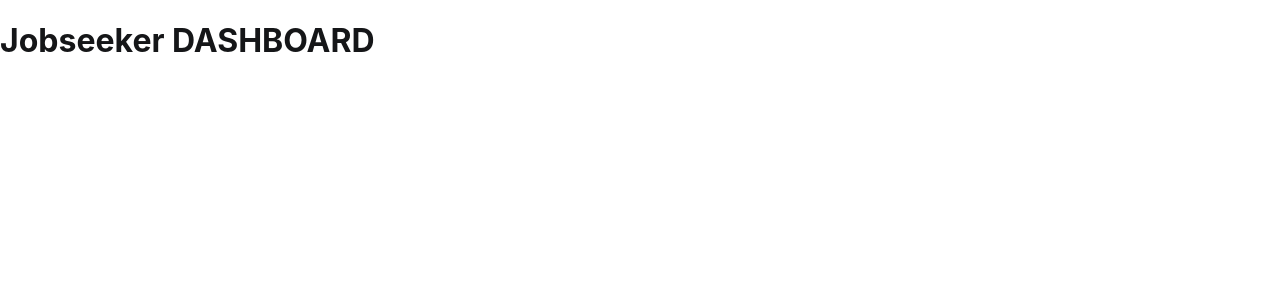
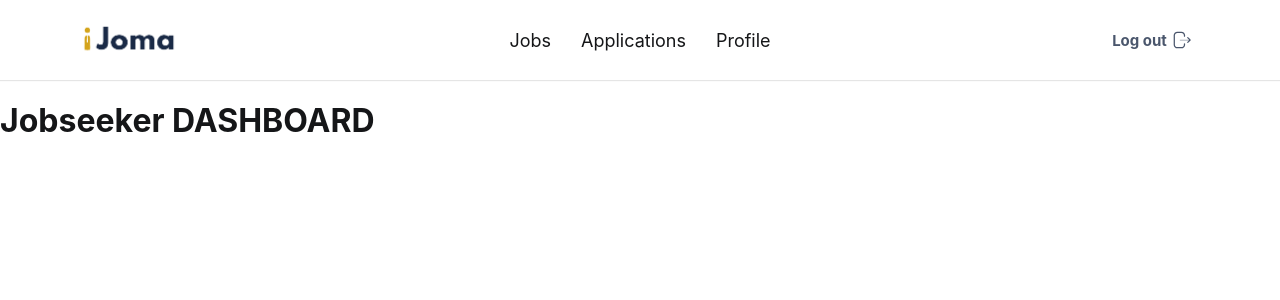
Before and after one commit to iJomaCoding/ijomaa, a React (Vite) app: page /jobseeker/dashboard in a window 1280 px wide. Shown: the top 300 px of the page. Built offline with nearby package versions, Linux system fonts and the light colour scheme; the HTML template or start-up script is replaced by a standard one.

Commit message:
Added  some headers and styles

```diff
--- a/src/components/Hero/Landingpage.module.css
+++ b/src/components/Hero/Landingpage.module.css
@@ -9,8 +9,9 @@
   font-size: 3em;
   color: var(--darkblue);
 }
+
 .featuredName p {
-  margin: 20px 0 20px 0;
+  margin: 20px 0;
   font-weight: 600;
 }
 
@@ -20,8 +21,7 @@
   align-items: center;
   font-size: 1.2em;
   color: var(--darkblue);
-  margin-top: -20px;
-  margin-bottom: -20px;
+  margin: -20px 0;
 }
 
 .typeText {
@@ -57,15 +57,15 @@
   width: 110%;
   height: 110%;
   object-fit: cover;
-  transition: width 0.6s ease, height 0.6s ease; /* Added transition */
+  transition: width 0.6s ease, height 0.6s ease;
 }
 
 .card button {
   background: var(--darkblue);
-  border: 1px solid white;
+  border: 2px solid white;
   color: white;
   padding: 10px 20px;
-  border-radius: 7px;
+  border-radius: 10px;
   cursor: pointer;
   transition: background 0.3s, font-weight 0.3s;
 }
@@ -80,8 +80,7 @@
   top: 70px;
   background: linear-gradient(to right, rgba(0, 0, 0, 0.7), rgba(0, 0, 0, 0.3));
   width: 100%;
-  padding-left: 30px;
-  padding-bottom: 20px;
+  padding: 0 0 20px 30px;
   transition: transform 0.6s ease-in-out, border-radius 0.3s ease-in-out;
 }
 
--- /dev/null
+++ b/src/components/JobseekerDisplay/Dashboard/Header.jsx
@@ -0,0 +1,85 @@
+import React from "react";
+import styles from "./Header.module.css";
+import ijomaLogo from "../../../assets/logo/ijoma2_dark.png";
+import { Link } from "react-router-dom";
+
+const Header = () => {
+  return (
+    <div className={styles.headerContainer}>
+      <div className={styles.logoSection}>
+        <img src={ijomaLogo} alt="iJoma" />
+      </div>
+      <div className={styles.middleSection}>
+        <p>Jobs</p>
+        <p>Applications</p>
+        <p>Profile</p>
+      </div>
+      <div className={styles.rightSection}>
+        <Link to="/">Log out</Link>
+        <svg
+          fill="none"
+          height="20"
+          viewBox="0 0 24 24"
+          width="20"
+          xmlns="http://www.w3.org/2000/svg"
+          xmlns:xlink="http://www.w3.org/1999/xlink"
+        >
+          <mask
+            id="a"
+            height="2"
+            maskUnits="userSpaceOnUse"
+            width="15"
+            x="8"
+            y="11"
+          >
+            <path
+              clip-rule="evenodd"
+              d="m8.99609 11.2501h13.54091v1.5h-13.54091z"
+              fill="#fff"
+              fill-rule="evenodd"
+            />
+          </mask>
+          <mask
+            id="b"
+            height="8"
+            maskUnits="userSpaceOnUse"
+            width="5"
+            x="18"
+            y="8"
+          >
+            <path
+              clip-rule="evenodd"
+              d="m18.1096 8.33539h4.4274v7.33071h-4.4274z"
+              fill="#fff"
+              fill-rule="evenodd"
+            />
+          </mask>
+          <path
+            clip-rule="evenodd"
+            d="m11.3192 22.0001h-4.88596c-2.444 0-4.433-1.989-4.433-4.435v-11.12898c0-2.446 1.989-4.436 4.433-4.436h4.87496c2.446 0 4.436 1.99 4.436 4.436v.932c0 .414-.336.75-.75.75s-.75-.336-.75-.75v-.932c0-1.62-1.317-2.936-2.936-2.936h-4.87496c-1.617 0-2.933 1.316-2.933 2.936v11.12898c0 1.619 1.316 2.935 2.933 2.935h4.88596c1.612 0 2.925-1.312 2.925-2.924v-.943c0-.414.336-.75.75-.75s.75.336.75.75v.943c0 2.44-1.986 4.424-4.425 4.424z"
+            fill="#1a2a46ca"
+            fill-rule="evenodd"
+          />
+          <g mask="url(#a)">
+            <path
+              clip-rule="evenodd"
+              d="m21.7871 12.7501h-12.04101c-.414 0-.75-.336-.75-.75s.336-.75.75-.75h12.04101c.414 0 .75.336.75.75s-.336.75-.75.75z"
+              fill="#1a2a46ca"
+              fill-rule="evenodd"
+            />
+          </g>
+          <g mask="url(#b)">
+            <path
+              clip-rule="evenodd"
+              d="m18.8594 15.6661c-.192 0-.385-.073-.531-.221-.292-.294-.291-.768.002-1.06l2.394-2.385-2.394-2.38396c-.293-.292-.295-.766-.002-1.06.292-.294.766-.294 1.06-.002l2.928 2.91496c.142.14.221.332.221.531s-.079.391-.221.531l-2.928 2.916c-.146.146-.338.219-.529.219z"
+              fill="#1a2a46ca"
+              fill-rule="evenodd"
+            />
+          </g>
+        </svg>
+      </div>
+    </div>
+  );
+};
+
+export default Header;
--- /dev/null
+++ b/src/components/JobseekerDisplay/Dashboard/Header.module.css
@@ -0,0 +1,97 @@
+.headerContainer {
+  --dakrkblue: #1a2a46;
+  display: flex;
+  height: 80px;
+  top: 0;
+  box-shadow: 0 1px 1px rgba(151, 151, 151, 0.247);
+}
+
+.logoSection {
+  width: 20%;
+  display: flex;
+  justify-content: center;
+  align-items: center;
+}
+
+.logoSection img {
+  width: 107px;
+  height: 55px;
+  object-fit: cover;
+  cursor: pointer;
+}
+
+.middleSection {
+  flex: 1;
+  display: flex;
+  align-items: center;
+  justify-content: center;
+}
+
+@keyframes underline {
+  0% {
+    width: 0;
+    left: 50%;
+  }
+  50% {
+    width: 100%;
+    left: 0;
+  }
+  100% {
+    width: 0;
+    left: 50%;
+  }
+}
+
+.middleSection p {
+  margin-left: 15px;
+  margin-right: 15px;
+  cursor: pointer;
+  position: relative;
+  font-size: 18px;
+}
+
+.middleSection p::after {
+  content: "";
+  position: absolute;
+  left: 0;
+  bottom: -5px;
+  width: 100%;
+  height: 2px;
+  background-color: var(--dakrkblue);
+  transform: scaleX(0);
+  transition: transform 0.3s ease;
+}
+
+.middleSection p:hover::after {
+  transform: scaleX(1);
+}
+
+/* .divider {
+    margin-top: 20px;
+    width: 1px;
+    height: 50%;
+    background-color: rgba(151, 151, 151, 0.674);
+    margin-left: 50px;
+    margin-right: 50px;
+  } */
+
+.rightSection {
+  display: flex;
+  align-items: center;
+  justify-content: center;
+  width: 20%;
+}
+
+.rightSection a {
+  font-size: 15px;
+  font-weight: bold;
+  cursor: pointer;
+  color: #1a2a46ca;
+  text-decoration: none;
+  margin-right: 5px;
+}
+
+.rightSection a:hover,
+.rightSection a:hover + svg {
+  opacity: 0.9;
+}
--- a/src/components/JobseekerDisplay/Dashboard/JobseekerDashboard.jsx
+++ b/src/components/JobseekerDisplay/Dashboard/JobseekerDashboard.jsx
@@ -1,8 +1,11 @@
 import React from "react";
+import styles from "./JobseekerDashboard.module.css";
+import Header from "./Header";
 
 const JobseekerDashboard = () => {
   return (
     <div>
+      <Header />
       <h1>Jobseeker DASHBOARD</h1>
     </div>
   );
```
Also changed, not shown: src/components/JobseekerDisplay/Dashboard/JobseekerDashboard.module.css (added).
